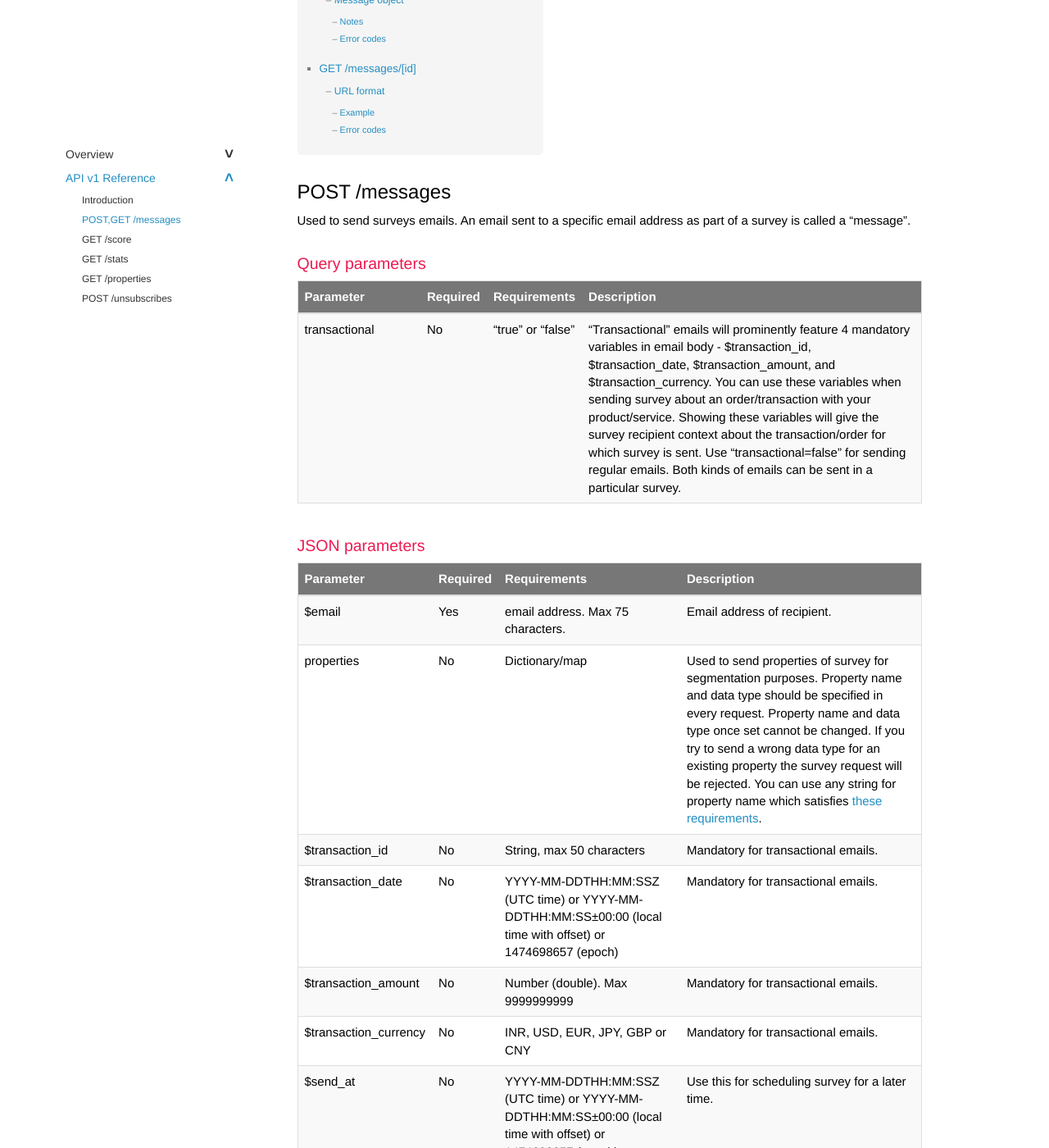
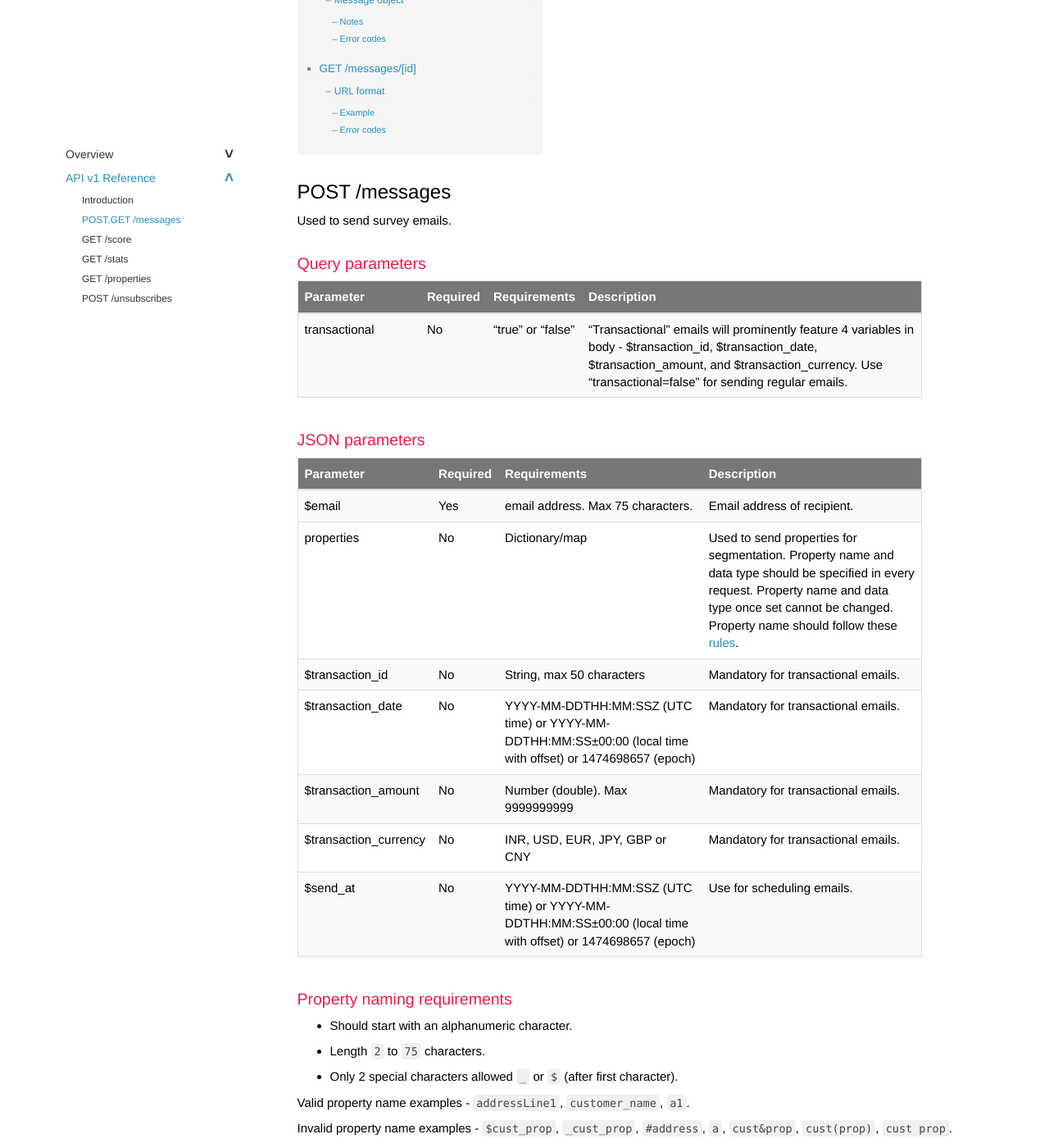
Before and after one commit to booleanapp/docs, a Jekyll site: the page built from pages/apiv1/v1_messages.md, in a window 1280 px wide and 1400 px high, scrolled down 515 px. Shown: the whole window at 82% size. Built offline with Jekyll 4.4.1, drawn with Linux system fonts in a browser that asks for light colours; some of the changed text lies outside the part shown.

Commit message:
Improved content.

```diff
--- a/pages/apiv1/v1_messages.md
+++ b/pages/apiv1/v1_messages.md
@@ -6,13 +6,13 @@
 
 ## POST /messages
 
-Used to send surveys emails. An email sent to a specific email address as part of a survey is called a "message".
+Used to send survey emails.
 
 ### Query parameters
 
 |Parameter|Required|Requirements|Description|
 |---------|--------|------------|-----------|
-|transactional|No|"true" or "false"|"Transactional" emails will prominently feature 4 mandatory variables in email body - $transaction_id, $transaction_date, $transaction_amount, and $transaction_currency. You can use these variables when sending survey about an order/transaction with your product/service. Showing these variables will give the survey recipient context about the transaction/order for which survey is sent. Use "transactional=false" for sending regular emails. Both kinds of emails can be sent in a particular survey.|
+|transactional|No|"true" or "false"|"Transactional" emails will prominently feature 4 variables in body - $transaction_id, $transaction_date, $transaction_amount, and $transaction_currency. Use "transactional=false" for sending regular emails.|
 
 
 ### JSON parameters
@@ -20,12 +20,12 @@
 |Parameter|Required|Requirements|Description|
 |---------|--------|------------|-----------|
 |$email|Yes|email address. Max 75 characters.|Email address of recipient.|
-|properties|No|Dictionary/map|Used to send properties of survey for segmentation purposes. Property name and data type should be specified in every request. Property name and data type once set cannot be changed. If you try to send a wrong data type for an existing property the survey request will be rejected. You can use any string for property name which satisfies [these requirements](#property-naming-requirements).|
+|properties|No|Dictionary/map|Used to send properties for segmentation. Property name and data type should be specified in every request. Property name and data type once set cannot be changed. Property name should follow these [rules](#property-naming-requirements).|
 |$transaction_id|No|String, max 50 characters|Mandatory for transactional emails.|
 |$transaction_date|No|YYYY-MM-DDTHH:MM:SSZ (UTC time) or YYYY-MM-DDTHH:MM:SS±00:00 (local time with offset) or 1474698657 (epoch) |Mandatory for transactional emails.|
 |$transaction_amount|No|Number (double). Max 9999999999|Mandatory for transactional emails.|
 |$transaction_currency|No|INR, USD, EUR, JPY, GBP or CNY|Mandatory for transactional emails.|
-|$send_at|No|YYYY-MM-DDTHH:MM:SSZ (UTC time) or YYYY-MM-DDTHH:MM:SS±00:00 (local time with offset) or 1474698657 (epoch) |Use this for scheduling survey for a later time.|
+|$send_at|No|YYYY-MM-DDTHH:MM:SSZ (UTC time) or YYYY-MM-DDTHH:MM:SS±00:00 (local time with offset) or 1474698657 (epoch) |Use for scheduling emails.|
 
 ### Property naming requirements
 
@@ -43,7 +43,7 @@
 |-------------|--------|-----------|
 |String|S|Max 255 characters.|
 |Number|N|Max 9999999999.|
-|Date|D|YYYY-MM-DDTHH:MM:SSZ (UTC time) or YYYY-MM-DDTHH:MM:SS±00:00 (local time with offset) or 1474698657 (epoch). Pleast note that time zone specification is mandatory for date properties.|
+|Date|D|YYYY-MM-DDTHH:MM:SSZ (UTC time) or YYYY-MM-DDTHH:MM:SS±00:00 (local time with offset) or 1474698657 (epoch).|
 |Boolean|B|true or false.|
 |String set|SS|Max 20 items in array, each string max 255 characters.|
 |Number set|NS|Max 20 items in array, each number max 9999999999.|
@@ -138,11 +138,9 @@
 
 * Max 10000 emails per API call.
 
-* Emails more than a month old will not be sent. This can happen when you have pending emails but run out of credits.
+* Max one email per unique $transaction_id.
 
-* Max one email can be sent per unique $transaction_id.
-
-* The API payload should always be a JSON array (even for a single survey request).
+* The API payload should always be a JSON array (even for a single email request).
 
 #### Error codes
 
@@ -152,23 +150,23 @@
 |1001|Invalid format|Invalid format of data.|
 |1002|Already exists|Property already exists with different data type.|
 |1003|Quota exceeded|Property quota exceeded. Max 50 properties per survey.|
-|1004|Duplicate request|An email for same transaction_id was already sent.|
+|1004|Duplicate request|An email for same transaction_id already sent.|
 |1006|Required property missing|One or more required property is missing.|
 |1009|Invalid Value|Value is incorrect for a given field.|
-|1012|Invalid survey type|$transaction_id, $transaction_date, $transaction_currency and $transaction_amount supported only for transactional emails.|
+|1012|Invalid email type|$transaction_id, $transaction_date, $transaction_currency and $transaction_amount supported only for transactional emails.|
 |1013|Invalid key|Provided key is not supported.|
 
 
 ## GET /messages
 
-Used to list all surveys emails.
+Used to list emails.
 
 ### Query parameters
 
 |Parameter|Required|Requirements|Description|
 |---------|--------|------------|-----------|
-|start_date|No|YYYY:MM:DD (time assumed midnight) or YYYY:MM:DDTHH:MM:SS. Timezone inferred from survey setting.|The start date to retrieve emails.|
-|end_date|No|YYYY:MM:DD (time assumed midnight) or YYYY:MM:DDTHH:MM:SS. Timezone inferred from survey setting.|The end date to retrieve emails.|
+|start_date|No|YYYY:MM:DD (time assumed midnight) or YYYY:MM:DDTHH:MM:SS. Timezone inferred from survey setting.|Start date.|
+|end_date|No|YYYY:MM:DD (time assumed midnight) or YYYY:MM:DDTHH:MM:SS. Timezone inferred from survey setting.|End date.|
 |date_filter_type|No|created_at or response_received_at or opened_at|To specify basis of date filter. Default is created_at.|
 |page|No|Integer. Min 1. Max 20.|Optional parameter to specify page number. To be used with size parameter.|
 |size|No|Integer. Min 10. Max 100.|Optional parameter to specify number of results per page.|
@@ -264,17 +262,17 @@
 |$req_id|Request id of POST API request.|
 |$created_at|Time of acceptance of POST API request.|
 |$project_id|id of survey.|
-|$survey_type|Type of survey. Currently only email.|
+|$survey_type|Type of email. Currently only email.|
 |$survey_sent|Status of email sending.|
 |$survey_picked|Status of picking email to send.|
 |$survey_picked_at|Time when email was picked to send.|
 |$survey_sent_at|Time when email was sent.|
-|$feedback|Response received for survey. 0 means no response received yet. 1 means positive response received. -1 means negative response received.|
+|$feedback|Response received for email. 0 means no response received. 1 means positive response received. -1 means negative response received.|
 |$bounce_type|Email bounce type.|
 |$bounce_desc|Email bounce description.|
 |$bounce_id|Email bounce id.|
-|$bounced_at|Time when survey email bounced.|
-|$properties|Properties of survey email as set during creation.|
+|$bounced_at|Time when email bounced.|
+|$properties|Properties of email as set during creation.|
 
 
 
@@ -340,4 +338,4 @@
 
 |Code|Message|
 |----|-------|
-|1010|Invalid message id.|
+|1010|Invalid email id.|
```
